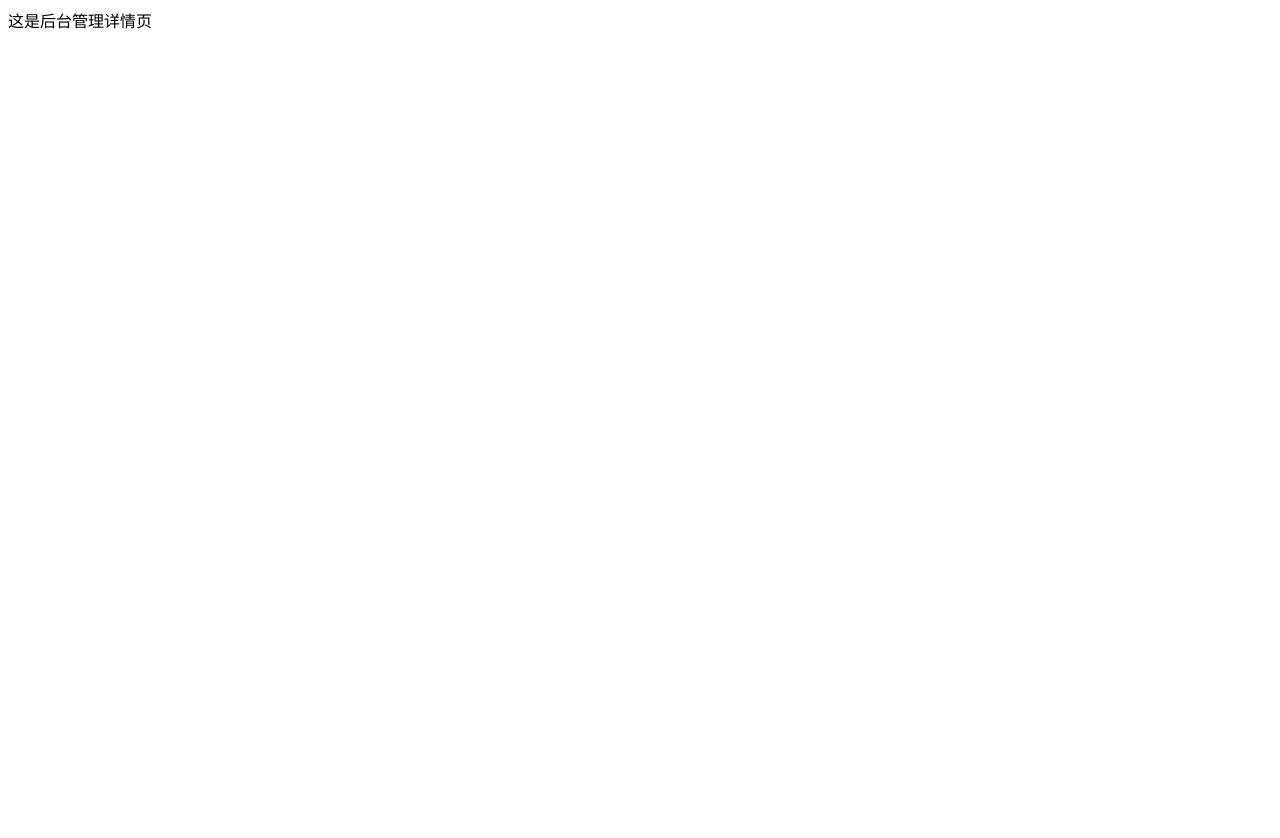
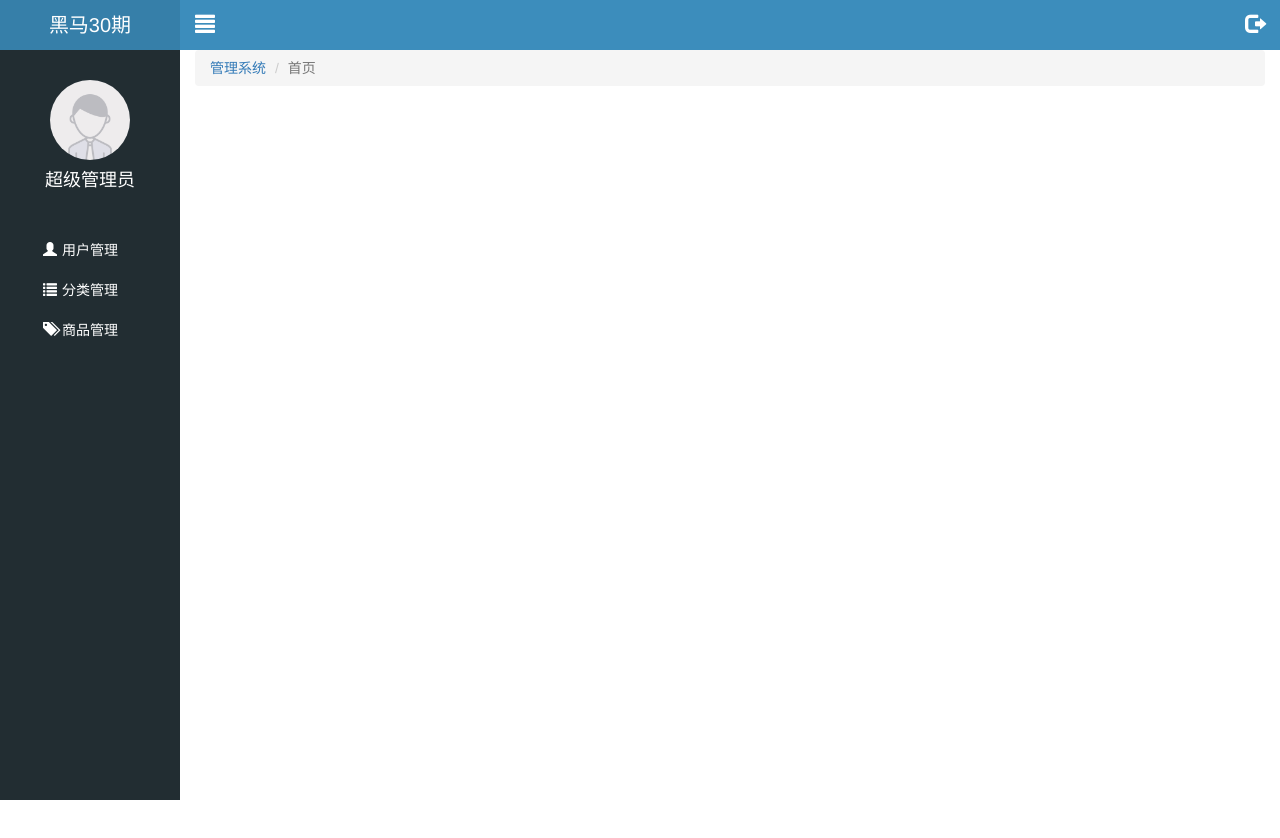
Before and after one commit to Isabelleqqq/letao, a website: page public/back/index.html in a window 1280 px wide. Shown: the top 838 px of the page. Before the commit the page ends 800 px from the top, so only its background shows below. Drawn offline with Linux system fonts and the light colour scheme.

Commit message:
首页静态公共结构完成

```diff
--- a/public/back/css/common.css
+++ b/public/back/css/common.css
@@ -1,8 +1,17 @@
+a:link,
+a:visited,
+a:hover,
+a:active {
+  text-decoration: none;
+}
+ul {
+  list-style: none;
+  margin: 0;
+  padding: 0;
+}
+/*=====================登录界面============*/
 .body_bg {
   background-color: #222d32;
-}
-.mt-150 {
-  margin-top: 150px;
 }
 .panel .panel-heading .panel-title {
   height: 40px;
@@ -10,3 +19,99 @@
   text-align: center;
   font-size: 20px;
 }
+.mt-150 {
+  margin-top: 150px;
+}
+.mt-20 {
+  margin-top: 20px;
+}
+.red {
+  color: red;
+}
+/*====================详情页侧边栏==============*/
+.lt_aside {
+  width: 180px;
+  height: 100%;
+  position: fixed;
+  top: 0;
+  left: 0;
+  z-index: 999;
+  background-color: #222d32;
+}
+.lt_aside .brand {
+  width: 100%;
+  height: 50px;
+  line-height: 50px;
+  background-color: #367fa9;
+}
+.lt_aside .brand a {
+  text-align: center;
+  display: block;
+  color: #fff;
+  text-decoration: none;
+  font-size: 20px;
+}
+.lt_aside .user {
+  height: 180px;
+  padding-top: 30px;
+}
+.lt_aside .user img {
+  width: 80px;
+  height: 80px;
+  border-radius: 50%;
+  margin: 0 auto;
+  display: block;
+}
+.lt_aside .user p {
+  text-align: center;
+  line-height: 40px;
+  color: #fff;
+  font-size: 18px;
+}
+.lt_aside .nav li a {
+  display: block;
+  height: 40px;
+  line-height: 40px;
+  padding-left: 40px;
+  color: #fff;
+  border-left: 3px solid transparent;
+}
+.lt_aside .nav li a.current {
+  background-color: #1d1f21;
+  border-left: 3px solid #069;
+}
+.lt_aside .nav li i {
+  margin-right: 5px;
+}
+.lt_aside .nav li .child {
+  display: none;
+}
+.lt_aside .nav li .child a {
+  padding-left: 60px;
+}
+
+/*------------右边主体部分----------------*/
+.lt_main {
+  height: 2000px;
+  padding-left: 180px;
+  padding-top: 50px;
+}
+
+.lt_topbar {
+  position: fixed;
+  left: 0;
+  top: 0;
+  width: 100%;
+  height: 50px;
+  background-color: #3c8dbc;
+  padding-left: 180px;
+}
+.lt_topbar .icon_left,
+.lt_topbar .icon_right {
+  width: 50px;
+  height: 50px;
+  line-height: 50px;
+  text-align: center;
+  color: #fff;
+  font-size: 20px;
+}
--- a/public/back/index.html
+++ b/public/back/index.html
@@ -5,12 +5,63 @@
     <meta charset="UTF-8">
     <meta name="viewport" content="width=device-width, initial-scale=1.0">
     <meta http-equiv="X-UA-Compatible" content="ie=edge">
-    <title>Document</title>
+    <title>乐淘商城</title>
+    <link rel="stylesheet" href="./lib/bootstrap/css/bootstrap.css">
+    <link rel="stylesheet" href="./lib/bootstrap-validator/css/bootstrapValidator.css">
+    <link rel="stylesheet" href="./lib/nprogress/nprogress.css">
+    <link rel="stylesheet" href="./css/common.css">
 
 </head>
 
 <body>
-    这是后台管理详情页
+    <!--左侧边栏-->
+    <div class="lt_aside">
+        <!--标题-->
+        <div class="brand">
+            <a href="#">黑马30期</a>
+        </div>
+        <!--用户头像-->
+        <div class="user">
+            <img src="./images/default.png" alt="">
+            <p>超级管理员</p>
+        </div>
+        <!--导航-->
+        <div class="nav">
+            <ul>
+                <li><a href="user.html"><i class="glyphicon glyphicon-user"></i><span>用户管理</span></a></li>
+                <li><a href="#" id="category"><i class="glyphicon glyphicon-list"></i><span>分类管理</span></a>
+                    <div class="child">
+                        <a href="first.html">一级分类</a>
+                        <a href="second.html">二级分类</a>
+                    </div>
+                </li>
+                <li><a href="product.html"><i class="glyphicon glyphicon-tags"></i><span>商品管理</span></a></li>
+            </ul>
+        </div>
+    </div>
+    <!--右侧主体部分-->
+    <div class="lt_main">
+        <!--头部topbar-->
+        <div class="lt_topbar">
+            <a href="#" class="icon_left pull-left"><i class="glyphicon glyphicon-align-justify"></i></a>
+            <a href="#" class="icon_right pull-right"><i class="glyphicon glyphicon-log-out"></i></a>
+        </div>
+        <!--流式布局 container-fluid 特征：宽度100% 默认15px的padding-->
+        <div class="container-fluid">
+            <!--面包屑导航  使用bootstrap插件模板-->
+            <ol class="breadcrumb mt_20">
+                <li><a href="index.html">管理系统</a></li>
+                <li class="active">首页</li>
+            </ol>
+
+
+        </div>
+    </div>
+    <script src="./lib/jquery/jquery.js"></script>
+    <script src="lib/bootstrap/js/bootstrap.js"></script>
+    <script src="./lib/bootstrap-validator/js/bootstrapValidator.js"></script>
+    <script src="./lib/nprogress/nprogress.js"></script>
+    <script src="./js/common.js"></script>
 </body>
 
 </html>
```
